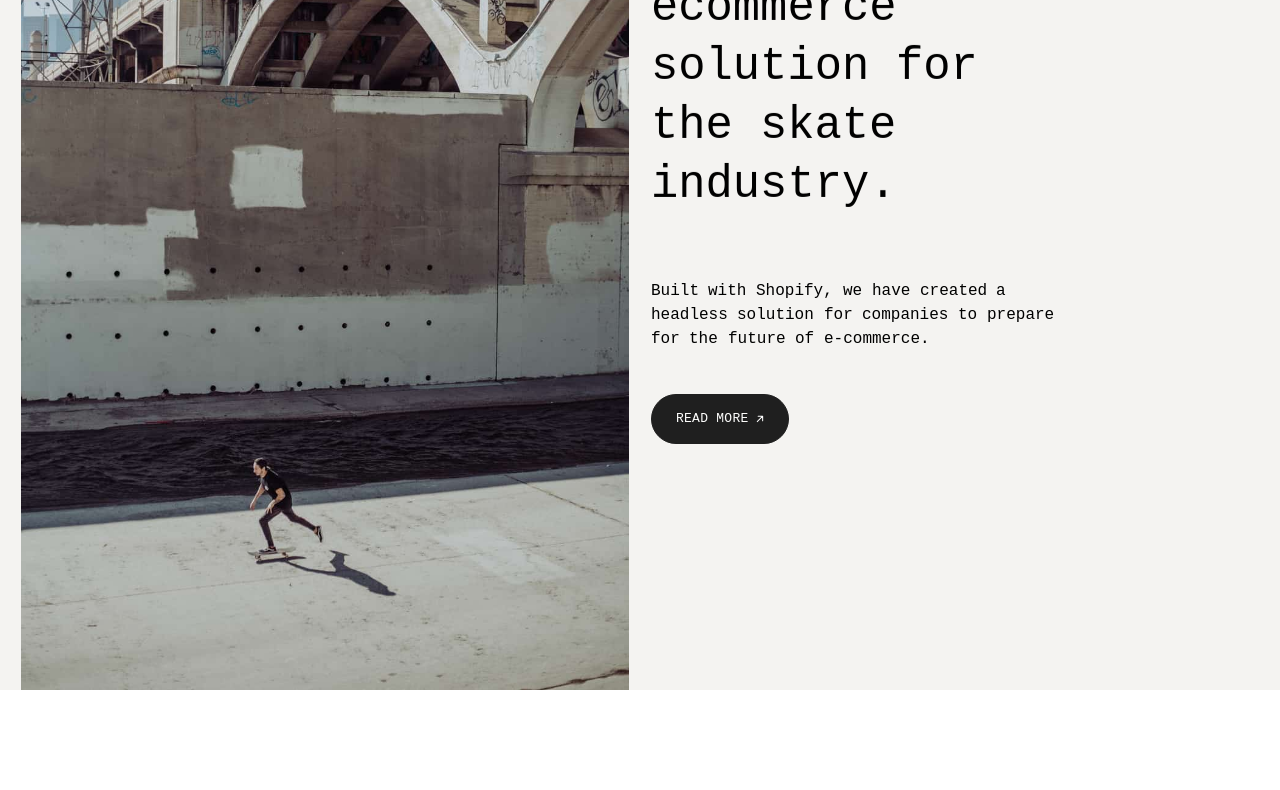
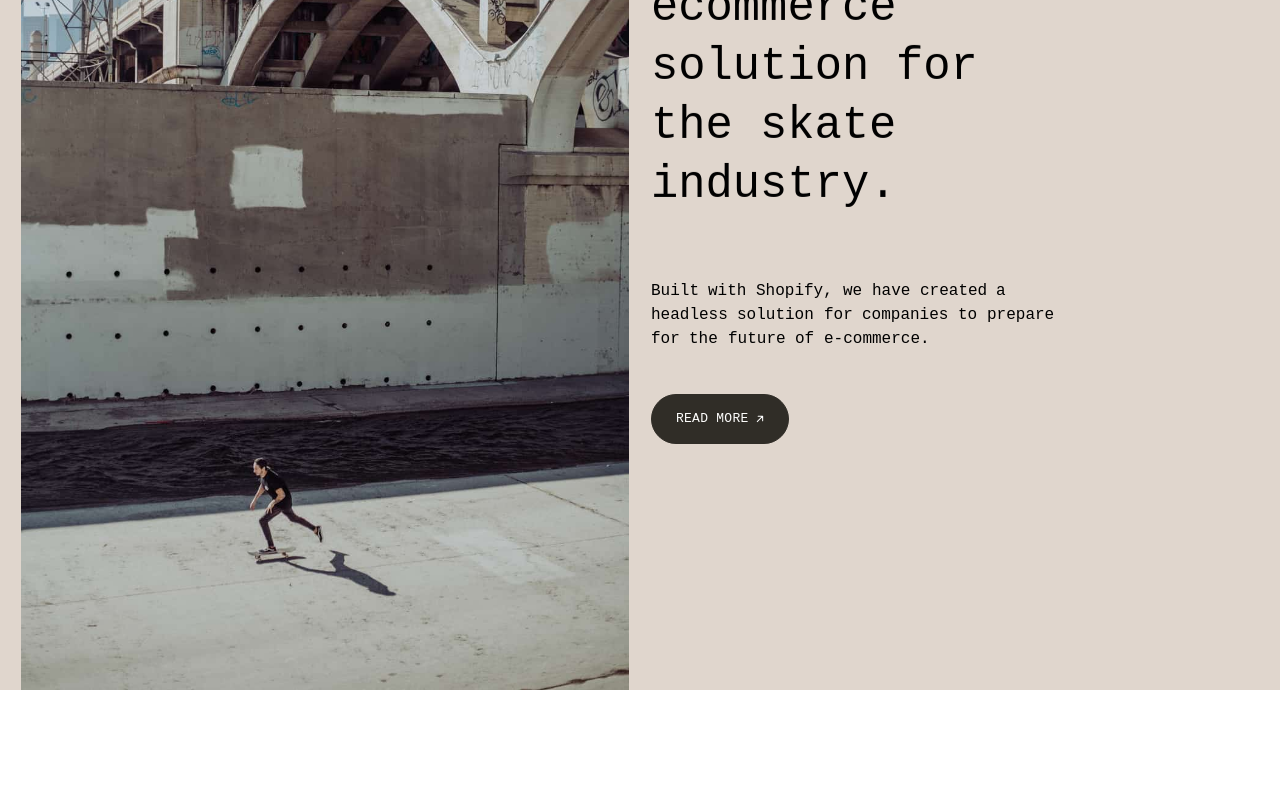
Before and after one commit to nesmanpro/vite-js-GSAP-NNCLanding, a website built with Vite: page index.html in a window 1280 px wide. Shown: the part 2010-2800 px from the top of the page. Built offline with nearby package versions, Linux system fonts and the light colour scheme; a web font is replaced by a local one.

Commit message:
button animation done

```diff
--- a/app/animations/Button.js
+++ b/app/animations/Button.js
@@ -28,15 +28,15 @@ export default class Button extends Observer {
             duration: 0.5,
         }).to(this.textWrapper, {
             width: 'auto',
-        }, '-=0.3'
+        }, '-=0.5'
         ).to(this.text, {
             y: 0
-        }, '<'
+        }, '-=0.9'
         ).to(this.icon, {
             width: 'auto',
             opacity: 1,
             y: 0,
             x: 0
-        }, '-=0.2')
+        }, '-=0.5')
     }
 }
--- a/sass/abstracts/_variables.scss
+++ b/sass/abstracts/_variables.scss
@@ -4,24 +4,24 @@
 
     --font-primary: "Chivo Mono", monospace;
 
-    --color-primary: #1f1f1f;
+    --color-primary: #38332e;
     --color-secondary: #fefefd;
 
     --color-background--light: #fefefd;
-    --color-background--beige: #f4f3f1;
-    --color-background--dark: #1f1f1f;
+    --color-background--beige: #e0d6cd;
+    --color-background--dark: #302d27;
 
-    --color-button--dark: #1f1f1f;
-    --color-button--dark--hover: #1f1f1f;
+    --color-button--dark: #302d27;
+    --color-button--dark--hover: #302d27;
 
     --color-button--light: #fefefd;
-    --color-button--light--hover: #737373;
+    --color-button--light--hover: #e0d6cd;
 
-    --color-button-text--dark: #1f1f1f;
+    --color-button-text--dark: #302d27;
     --color-button-text--light: #fefefd;
 
-    --color-text--dark: #1f1f1f;
-    --color-text--light: #aaaaaa;
+    --color-text--dark: #302d27;
+    --color-text--light: #fca30a;
     --color-text--white: #fefefd;
 
     --desktop-width: 1440;
--- a/sass/components/_button.scss
+++ b/sass/components/_button.scss
@@ -16,11 +16,11 @@
         background-color: var(--color-button--dark);
         color: var(--color-button-text--light);
         border: solid 1px var(--color-button--dark);
-        transition: all 0.3s ease-in-out;
 
         &:hover{
             color: var(--color-button--dark);
             background-color: transparent;
+            transition: all 0.3s ease-in-out;
             svg path {
                 fill: var(--color-text--dark);
             }
@@ -31,7 +31,6 @@
         background-color: var(--color-button--light);
         color: var(--color-text--dark);
         border: solid 1px var(--color-button--light);
-        transition: all 0.3s ease-in-out;
 
         svg path {
             fill: var(--color-text--dark);
@@ -39,6 +38,7 @@
 
 
         &:hover{
+            transition: all 0.3s ease-in-out;
             background-color:transparent;
             color: var(--color-button-text--light);
             svg path {
```
